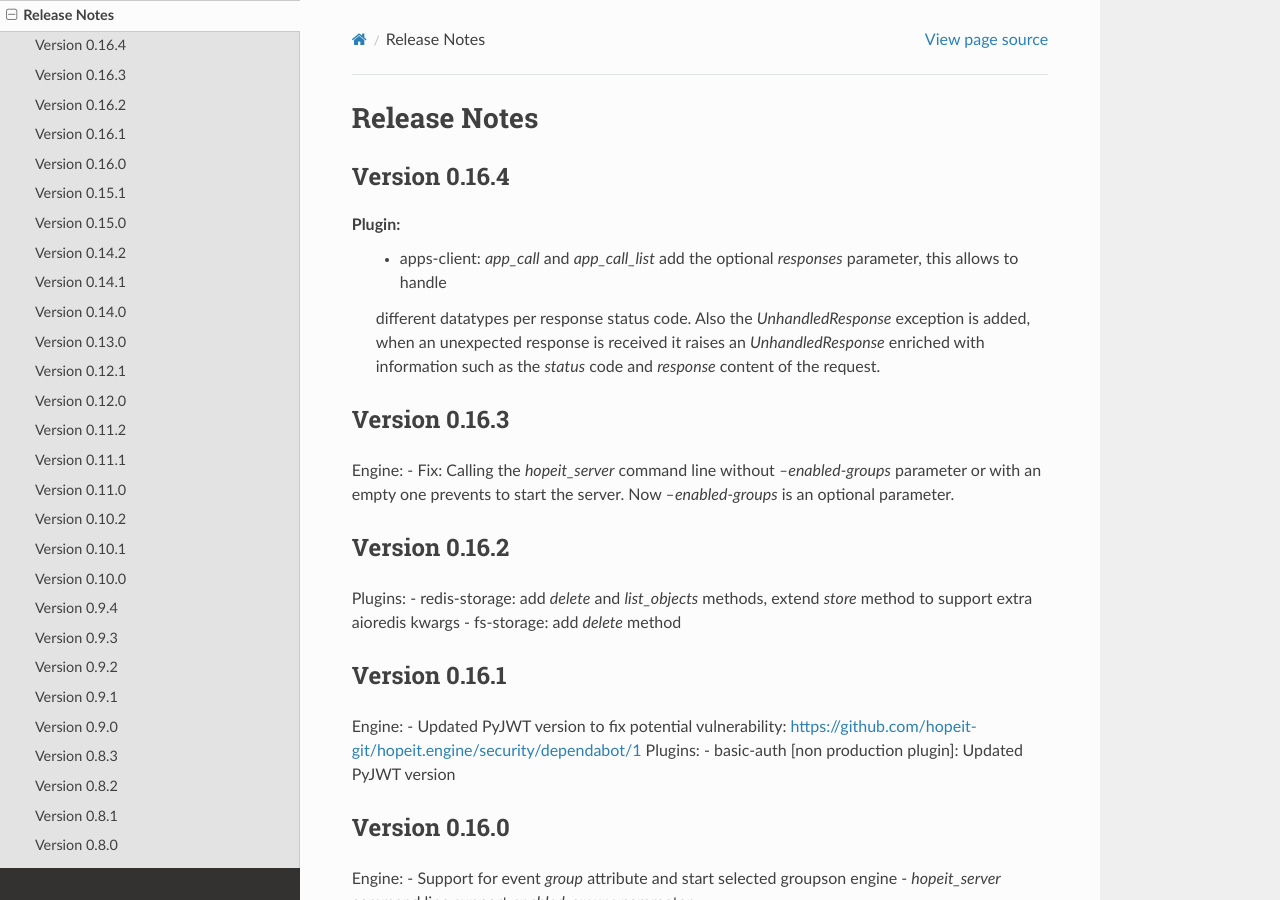
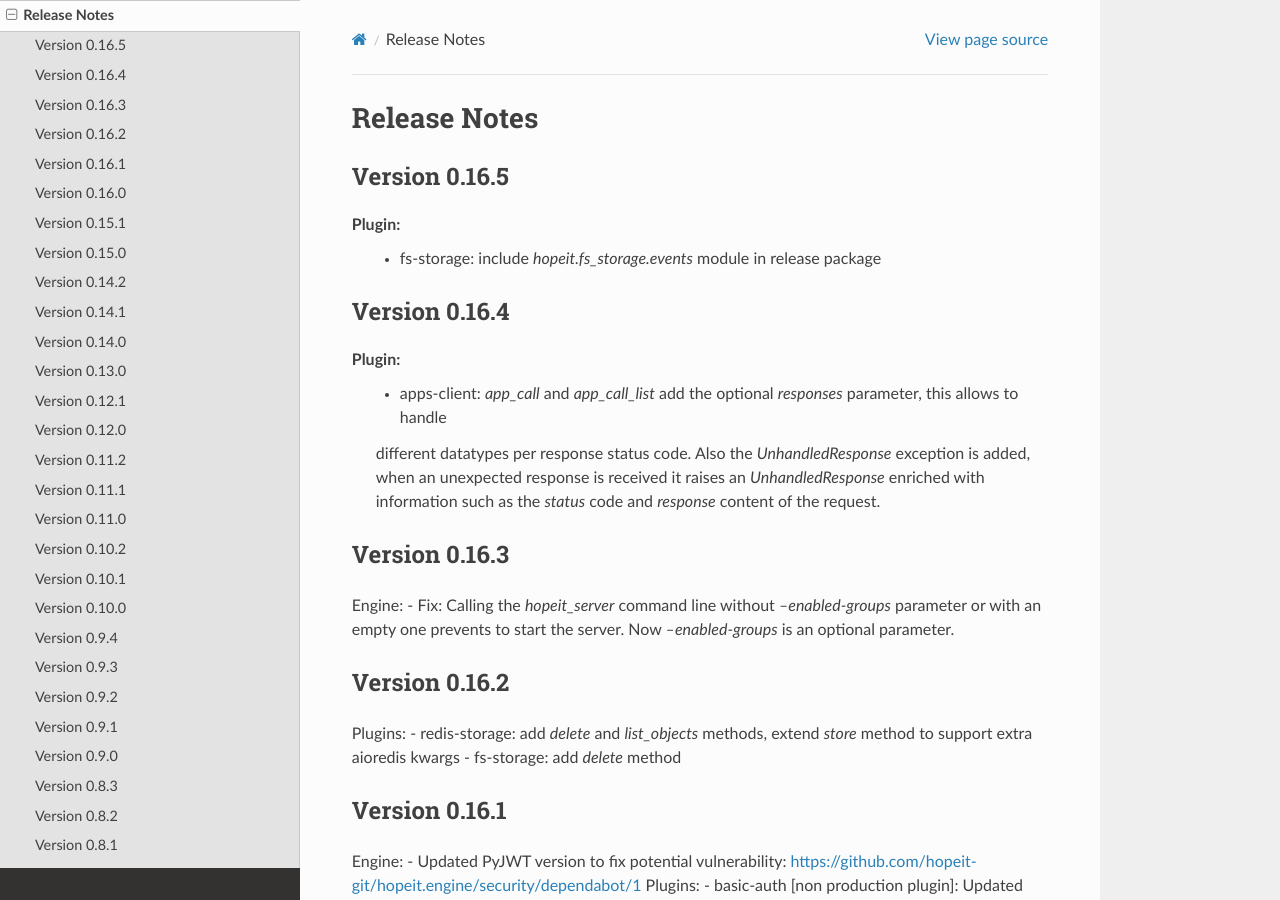
Before and after one commit to hopeit-git/hopeit.engine, a Sphinx documentation site: the page built from docs/source/release-notes.rst, in a window 1280 px wide and 900 px high. Built offline with Sphinx 7.4.7 and the Read the Docs theme 2.0.0, drawn with Linux system fonts in a browser that asks for light colours; pages that are not in the unit, such as notebooks, are missing from menus.

Commit message:
Added missing package

```diff
--- a/docs/source/release-notes.rst
+++ b/docs/source/release-notes.rst
@@ -1,5 +1,11 @@
 Release Notes
 =============
+
+Version 0.16.5
+______________
+Plugin:
+  - fs-storage: include `hopeit.fs_storage.events` module in release package
+
 
 Version 0.16.4
 ______________
--- a/engine/src/hopeit/server/version.py
+++ b/engine/src/hopeit/server/version.py
@@ -8,7 +8,7 @@ import os
 import sys
 
 ENGINE_NAME = "hopeit.engine"
-ENGINE_VERSION = "0.16.4"
+ENGINE_VERSION = "0.16.5"
 
 # Major.Minor version to be used in App versions and Api endpoints for Apps/Plugins
 APPS_API_VERSION = '.'.join(ENGINE_VERSION.split('.')[0:2])
```
Also changed, not shown: 1 other file.
